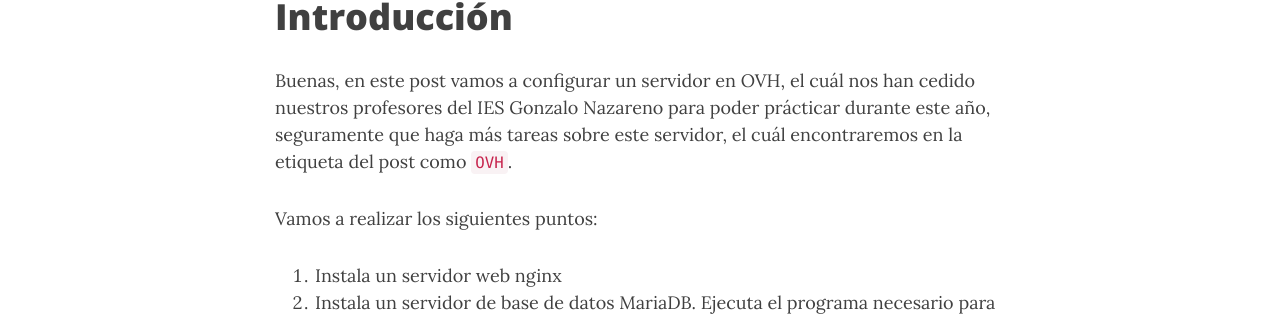
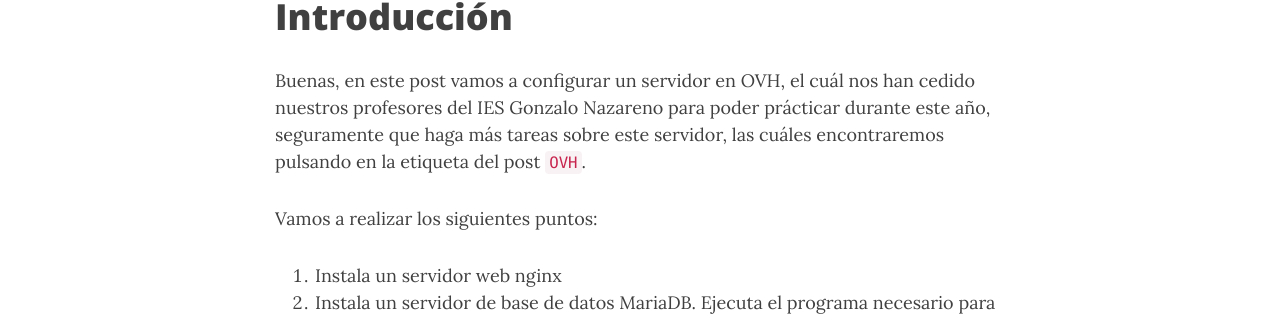
Before and after one commit to acabe10/acabe10.github.io, a Jekyll site: the page built from _posts/2021-02-22-Instalación-servidor-LEMP-en-OVH.md, in a window 1280 px wide and 900 px high. Shown: the part 308-624 px from the top of the window. Built offline with Jekyll 4.4.1, drawn with Linux system fonts in a browser that asks for light colours; nearby versions of some CDN libraries.

Commit message:
modifico introduccion post lemp ovh

```diff
--- a/_posts/2021-02-22-Instalación-servidor-LEMP-en-OVH.md
+++ b/_posts/2021-02-22-Instalación-servidor-LEMP-en-OVH.md
@@ -5,7 +5,7 @@ tags: [all, Nginx, Servidor web, Virtualhosting, LEMP, PHP-FPM, OVH]
 ---
 # Introducción
 
-Buenas, en este post vamos a configurar un servidor en OVH, el cuál nos han cedido nuestros profesores del IES Gonzalo Nazareno para poder prácticar durante este año, seguramente que haga más tareas sobre este servidor, el cuál encontraremos en la etiqueta del post como <code>OVH</code>.
+Buenas, en este post vamos a configurar un servidor en OVH, el cuál nos han cedido nuestros profesores del IES Gonzalo Nazareno para poder prácticar durante este año, seguramente que haga más tareas sobre este servidor, las cuáles encontraremos pulsando en la etiqueta del post <code>OVH</code>.
 
 Vamos a realizar los siguientes puntos:
 
```
